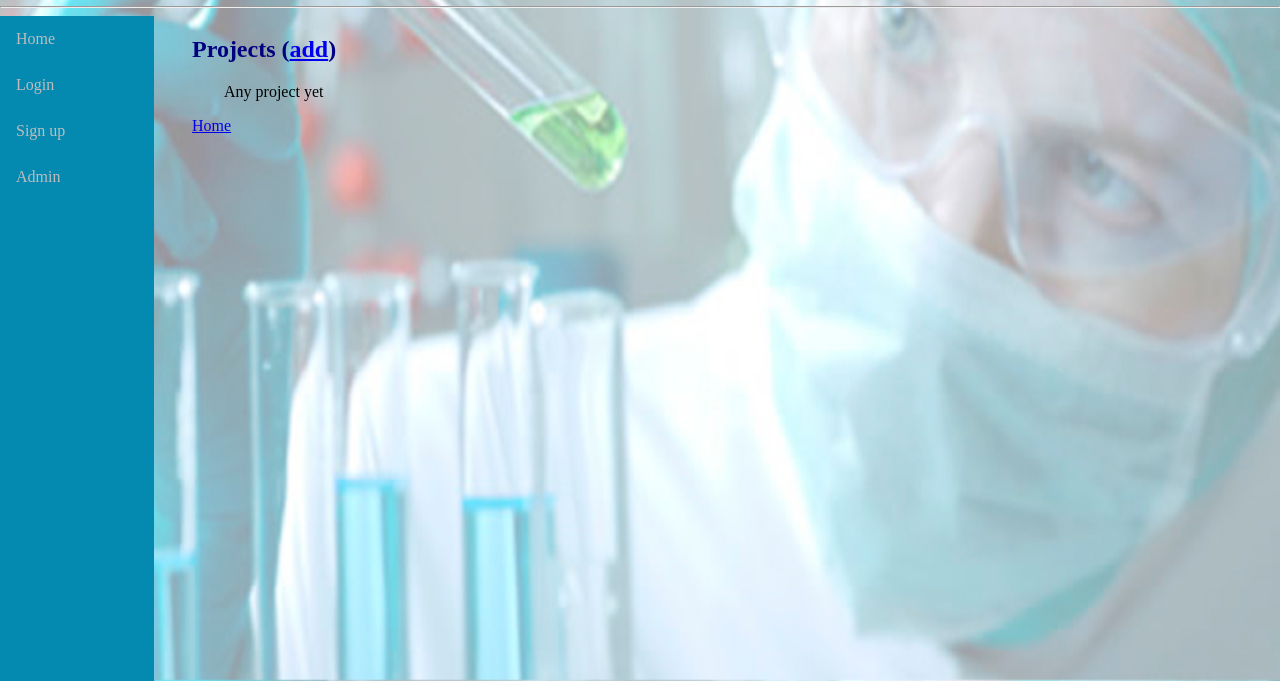
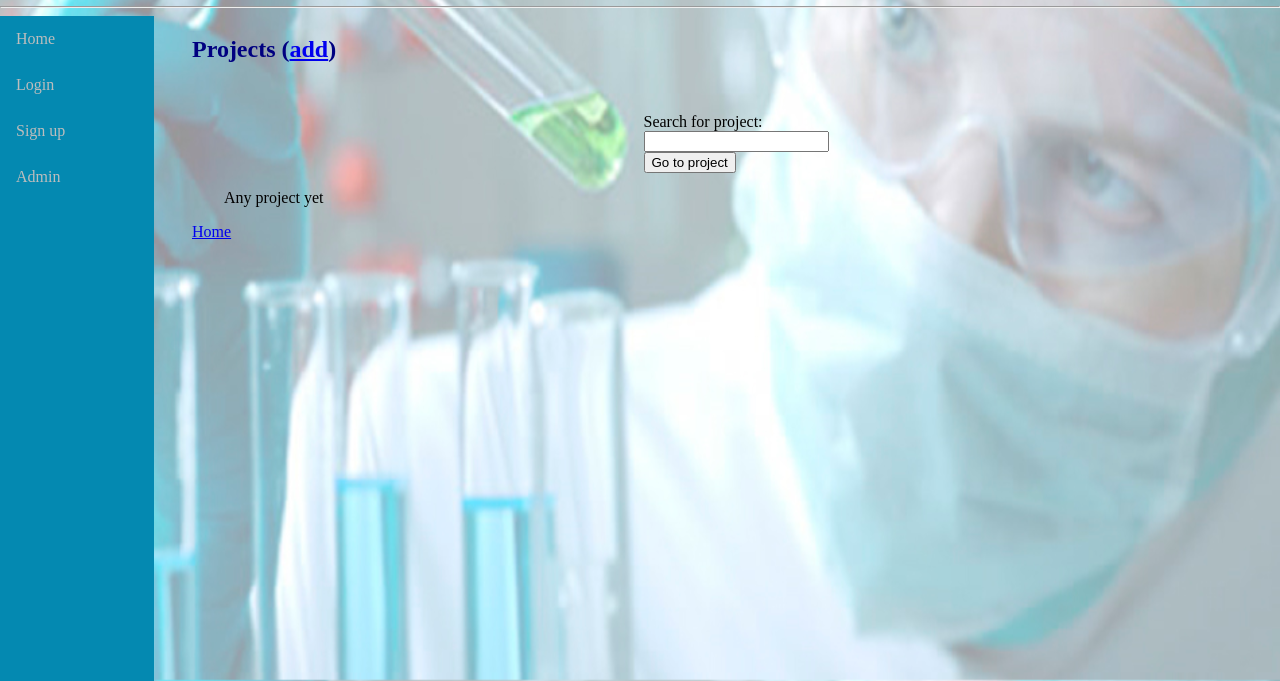
Before and after one commit to jcemeli94/csp, a Django app: template cspapp/templates/cspapp/projects_list.html in a window 1280 px wide. Shown: the part 120-801 px from the top of the page. Run offline with Django 3.2, Linux system fonts and the light colour scheme; the template is opened without the code that fills it, so the values that code supplies are empty; some libraries are stand-ins or nearby versions.

Commit message:
Added searcher in project lists

```diff
--- a/csp/urls.py
+++ b/csp/urls.py
@@ -30,6 +30,7 @@ urlpatterns = [
 
     #url(r'^get_profile/(?P<rest_pk>\d+)/$', views.get_profile, name='get_profile'),
     url(r'profile/', profile),
+
 ]
 
 if settings.DEBUG:
--- a/cspapp/templates/cspapp/profile.html
+++ b/cspapp/templates/cspapp/profile.html
@@ -70,7 +70,7 @@
                 <h4>Last login: {{ user.last_login }}</h4>
  <br />
 
-                <h2>{{ user.username }}'s activity in the platform:</h2>
+                <h2>{{ user.username }}'s activities in the platform:</h2>
                 {% for project in projects %}
                     <a href="{% url "cspapp:projects_detail" project.id%}"> {{project.name}} </a>
                     <br>
--- a/cspapp/templates/cspapp/projects_list.html
+++ b/cspapp/templates/cspapp/projects_list.html
@@ -1,13 +1,76 @@
-{% extends "cspapp/base.html" %}
+
 <html>
   <head>
     <title> Projects </title>
+
+      <script
+ 	src="https://ajax.googleapis.com/ajax/libs/jquery/1.12.2/jquery.min.js">
+ 	</script>
+
+ 	<link rel="stylesheet"
+ 	href="http://code.jquery.com/ui/1.11.4/themes/smoothness/jquery-ui.css">
+
+  	<script
+  	src="http://code.jquery.com/ui/1.11.4/jquery-ui.js"></script>
+
+
   </head>
+  {% extends "cspapp/base.html" %}
   <body>
      {% block project_list %}
      <h2 id="stdnavy">Projects
        (<a href="{% url 'cspapp:project_create' %}">add</a>)
      </h2>
+
+
+        <style>
+
+          .divisor{
+
+              display: table;
+              margin: 0 auto;
+              margin-top: 50px;
+          }
+
+	    </style>
+
+        <script>
+            $(function(){
+                var genre = [
+                    "Best project ever",
+                    "New one",
+                    "Other one",
+
+
+                ];
+                $( "#groups_auto" ).autocomplete({
+                    source: genre
+                });
+
+            });
+        </script>
+
+         <div class="divisor">
+                <label for="tags">Search for project: </label>
+                <input id="groups_auto">
+                <button onclick="myFunction(groups_auto.value)">Go to project</button>
+
+         </div>
+    <script>
+
+    function myFunction(PROJECT) {
+
+        if (PROJECT == "Best project ever")
+         window.location="http://127.0.0.1:8000/cspapp/projects/1";
+
+        if (PROJECT == "New one")
+         window.location="http://127.0.0.1:8000/cspapp/projects/2";
+
+        if (PROJECT == "Other one")
+         window.location="http://127.0.0.1:8000/cspapp/projects/3";
+    }
+    </script>
+
 
      {% if projects %}
     <ul id="projectlist">
--- a/cspapp/templates/cspapp/users_list.html
+++ b/cspapp/templates/cspapp/users_list.html
@@ -89,7 +89,9 @@
 
     <script>
     function myFunction(USERNAME) {
-         window.location="http://127.0.0.1:8000/profile"+"/"+USERNAME.id;
+
+            window.location="http://127.0.0.1:8000/profile/"+USERNAME;
+
     }
     </script>
 
--- a/cspapp/views.py
+++ b/cspapp/views.py
@@ -18,7 +18,6 @@ def mainpage(request):
     return render(request, 'cspapp/principal.html')
 
 def profile(request):
-    users = User.objects.all()
     projects = Project.objects.all()
     return render(request, 'cspapp/profile.html', {'projects' : projects})
 
```
